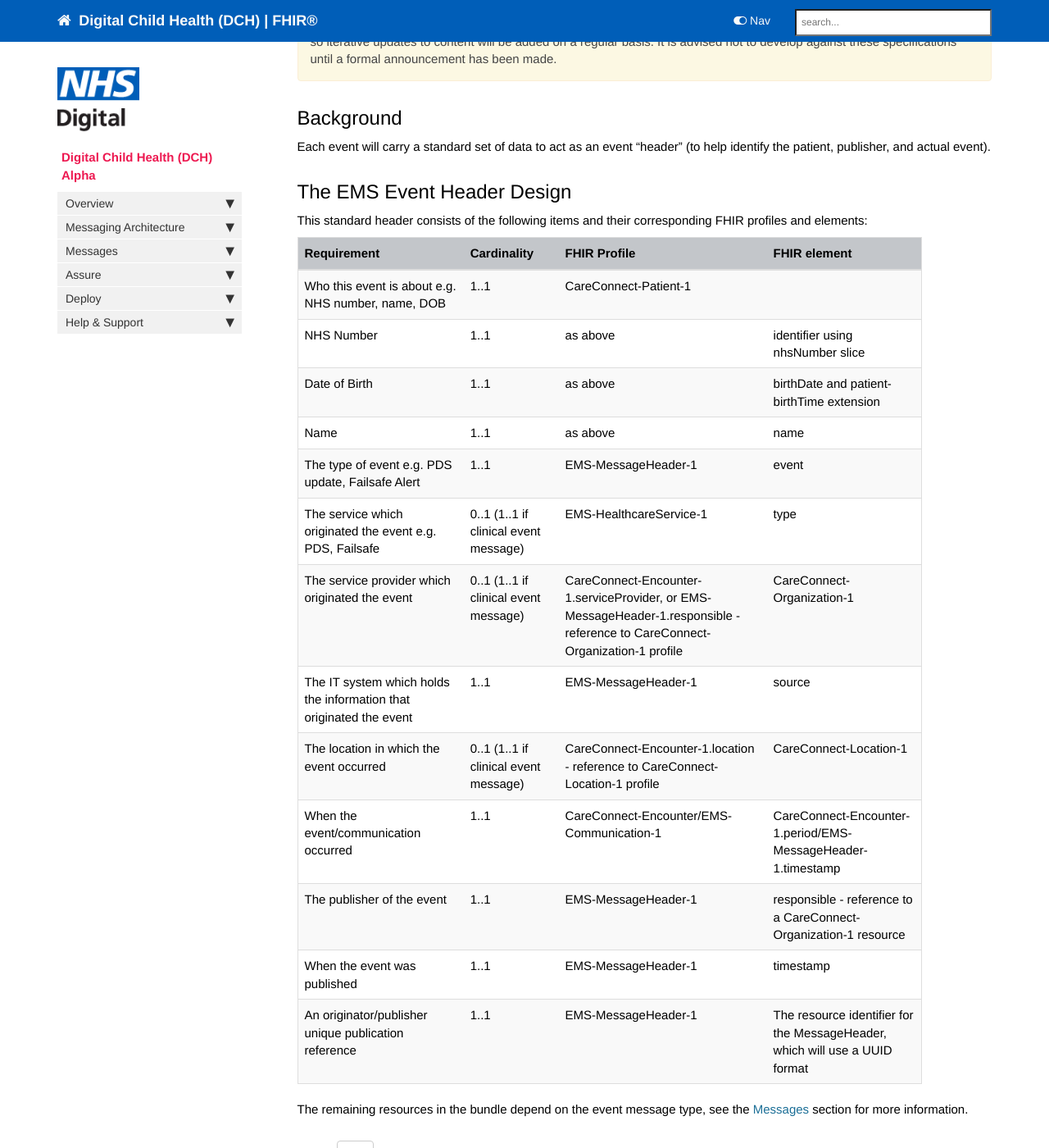
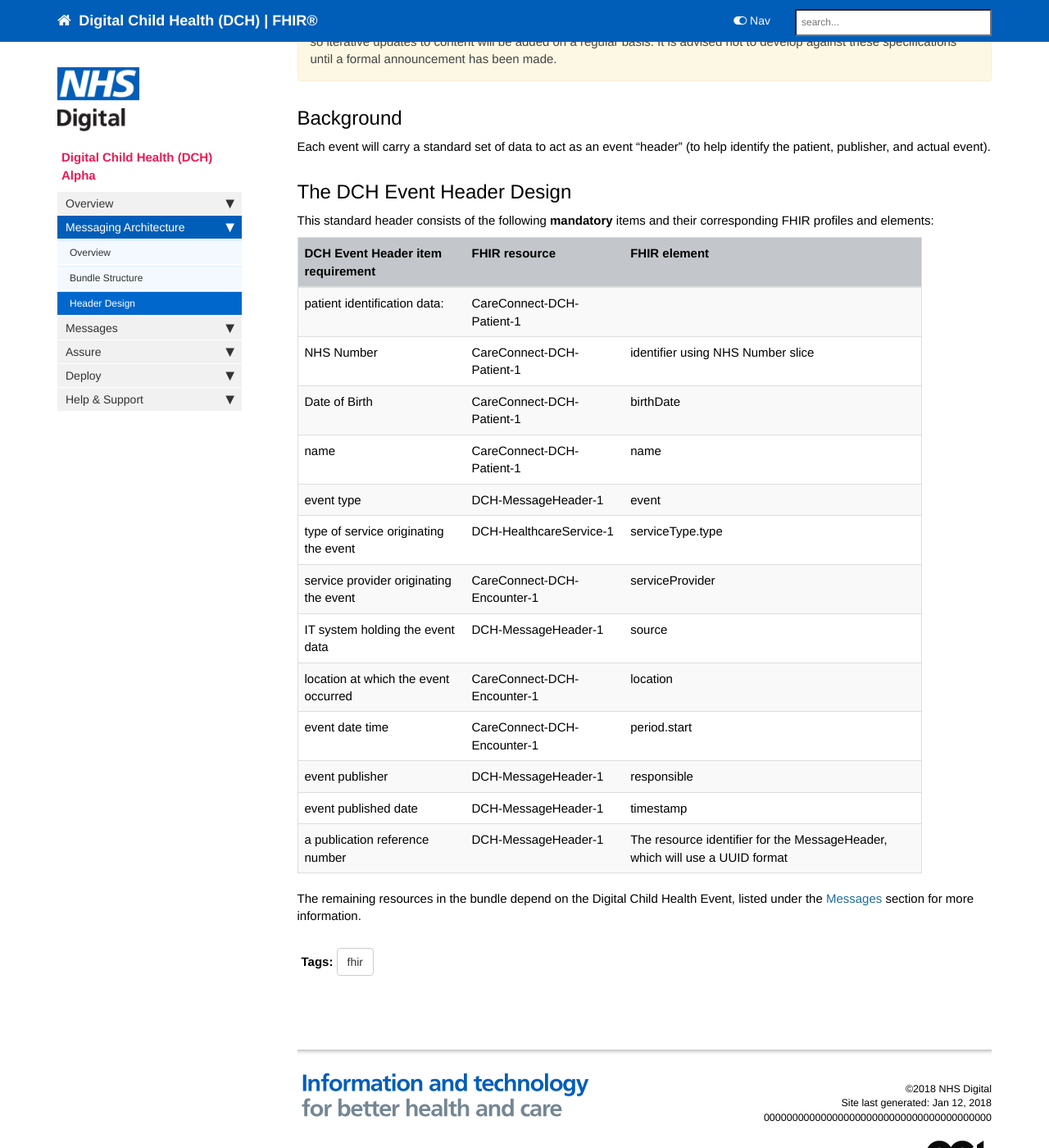
Before and after one commit to nhsconnect/Digital-Child-Health-STU3, a Jekyll site: the page built from pages/explore/explore_event_header_design.md, in a window 1280 px wide and 1400 px high, scrolled down 321 px. Shown: the whole window at 82% size. Built offline with Jekyll 4.4.1, drawn with Linux system fonts in a browser that asks for light colours; nearby versions of some CDN libraries; comment, search, counter and statistics services are not loaded; some of the changed text lies outside the part shown.

Commit message:
Updates to overview section

```diff
--- a/pages/explore/explore_event_header_design.md
+++ b/pages/explore/explore_event_header_design.md
@@ -1,10 +1,10 @@
 ---
-title: EMS Event Header Design
+title: Digital Child Health Event Header Design
 keywords:  messaging, bundles
 tags: [fhir,messaging]
 sidebar: foundations_sidebar
 permalink: explore_event_header_design.html
-summary: "The event header design for use with EMS event messages"
+summary: "The event header design for use with Digital Child Health (DCH) Event messages"
 ---
 
 {% include important.html content="This site is under active development by NHS Digital and is intended to provide the FHIR messaging components for the Digital Child Health Events Specification. This project is being developed using an agile methodology so iterative updates to content will be added on a regular basis. It is advised not to develop against these specifications until a formal announcement has been made." %}
@@ -12,24 +12,24 @@ summary: "The event header design for use with EMS event messages"
 ## Background ##
 Each event will carry a standard set of data to act as an event "header" (to help identify the patient, publisher, and actual event).
 
-## The EMS Event Header Design ##
+## The DCH Event Header Design ##
 
-This standard header consists of the following items and their corresponding FHIR profiles and elements:
+This standard header consists of the following **mandatory** items and their corresponding FHIR profiles and elements:
 
-| Requirement                                                         | Cardinality                           | FHIR Profile                                                                                                                  | FHIR element                                                                |
-|---------------------------------------------------------------------|---------------------------------------|-------------------------------------------------------------------------------------------------------------------------------|-----------------------------------------------------------------------------|
-| Who this event is about e.g. NHS number, name, DOB                  | 1..1                                  | CareConnect-Patient-1                                                                                                         |                                                                             |
-| NHS Number                                                          | 1..1                                  | as above                                                                                                                      | identifier using nhsNumber slice                                            |
-| Date of Birth                                                       | 1..1                                  | as above                                                                                                                      | birthDate and patient-birthTime extension                                   |
-| Name                                                                | 1..1                                  | as above                                                                                                                      | name                                                                        |
-| The type of event e.g. PDS update, Failsafe Alert                   | 1..1                                  | EMS-MessageHeader-1                                                                                                           | event                                                                       |
-| The service which originated the event e.g. PDS, Failsafe           | 0..1 (1..1 if clinical event message) | EMS-HealthcareService-1                                                                                                       | type                                                                        |
-| The service provider which originated the event                     | 0..1 (1..1 if clinical event message) | CareConnect-Encounter-1.serviceProvider, or EMS-MessageHeader-1.responsible - reference to CareConnect-Organization-1 profile | CareConnect-Organization-1                                                  |
-| The IT system which holds the information that originated the event | 1..1                                  | EMS-MessageHeader-1                                                                                                           | source                                                                      |
-| The location in which the event occurred                            | 0..1 (1..1 if clinical event message) | CareConnect-Encounter-1.location - reference to CareConnect-Location-1 profile                                                | CareConnect-Location-1                                                      |
-| When the event/communication occurred                               | 1..1                                  | CareConnect-Encounter/EMS-Communication-1                                                                                     | CareConnect-Encounter-1.period/EMS-MessageHeader-1.timestamp                |
-| The publisher of the event                                          | 1..1                                  | EMS-MessageHeader-1                                                                                                           | responsible - reference to a CareConnect-Organization-1 resource            |
-| When the event was published                                        | 1..1                                  | EMS-MessageHeader-1                                                                                                           | timestamp                                                                   |
-| An originator/publisher unique publication reference                | 1..1                                  | EMS-MessageHeader-1                                                                                                           | The resource identifier for the MessageHeader, which will use a UUID format |
+| DCH Event Header item requirement      | FHIR resource               | FHIR element                                                                |
+|----------------------------------------|-----------------------------|-----------------------------------------------------------------------------|
+| patient identification data:           | CareConnect-DCH-Patient-1   |                                                                             |
+| NHS Number                             | CareConnect-DCH-Patient-1   | identifier using NHS Number slice                                           |
+| Date of Birth                          | CareConnect-DCH-Patient-1   | birthDate                                                                   |
+| name                                   | CareConnect-DCH-Patient-1   | name                                                                        |
+| event type                             | DCH-MessageHeader-1         | event                                                                       |
+| type of service originating the event  | DCH-HealthcareService-1     | serviceType.type                                                            |
+| service provider originating the event | CareConnect-DCH-Encounter-1 | serviceProvider                                                             |
+| IT system holding the event data       | DCH-MessageHeader-1         | source                                                                      |
+| location at which the event occurred   | CareConnect-DCH-Encounter-1 | location                                                                    |
+| event date time                        | CareConnect-DCH-Encounter-1 | period.start                                                                |
+| event publisher                        | DCH-MessageHeader-1         | responsible                                                                 |
+| event published date                   | DCH-MessageHeader-1         | timestamp                                                                   |
+| a publication reference number         | DCH-MessageHeader-1         | The resource identifier for the MessageHeader, which will use a UUID format |
 
-The remaining resources in the bundle depend on the event message type, see the [Messages](/explore/explore.html) section for more information.
+The remaining resources in the bundle depend on the Digital Child Health Event, listed under the [Messages](/explore/explore.html) section for more information.
```
Also changed, not shown: _data/sidebars/overview_sidebar.yml (+6 -6 lines), pages/design/design_enconter.md (deleted, +0 -29 lines), pages/explore/explore_bundle_structure.md (+6 -10 lines), pages/overview/overview_the_journey.md (+3 -3 lines), images/explore/dchbundlestructure.png (added), images/explore/emsbundlestructure.png (deleted), images/overview/apijourney.png (deleted), images/overview/dchjourney.png (added).
